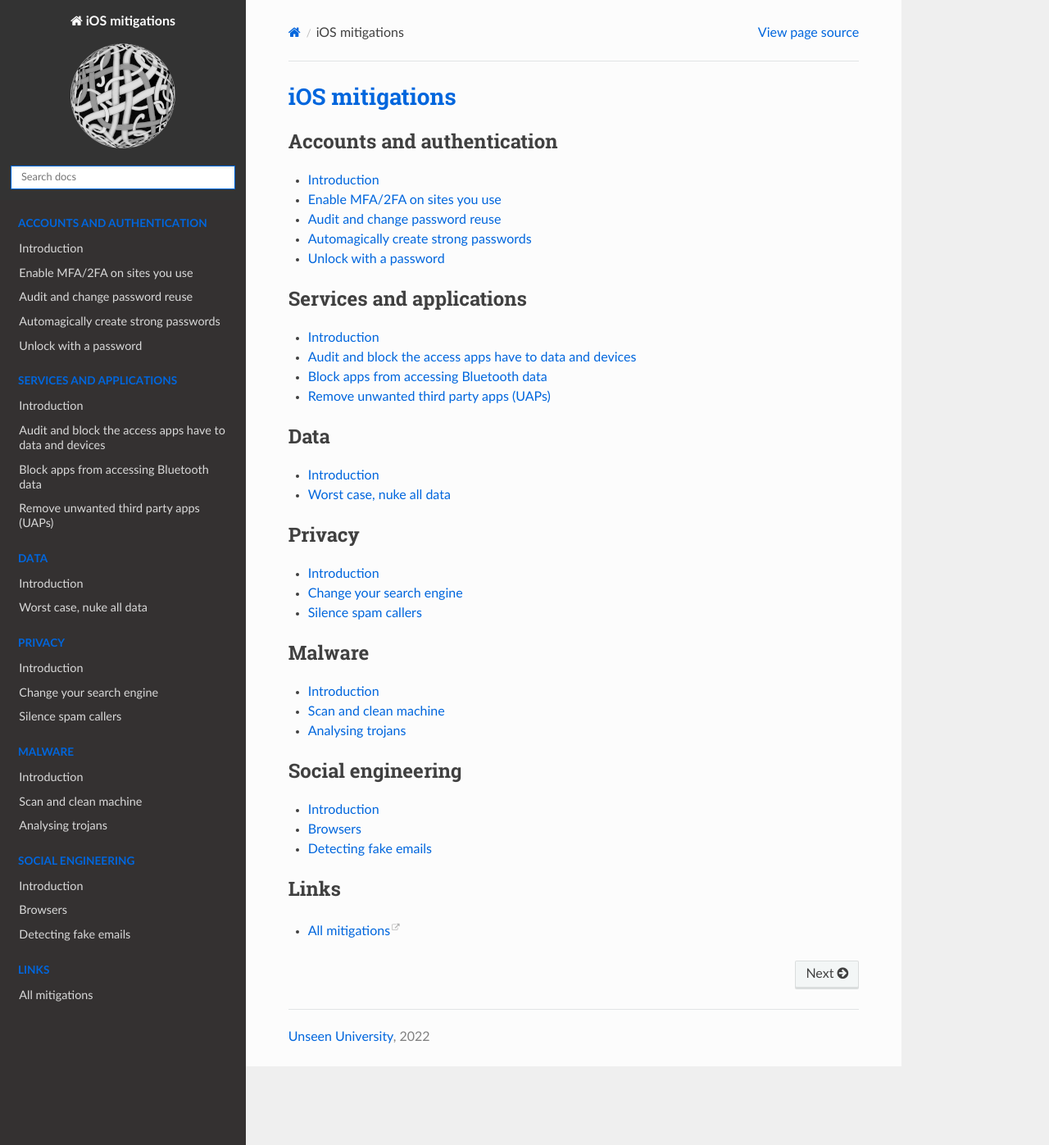
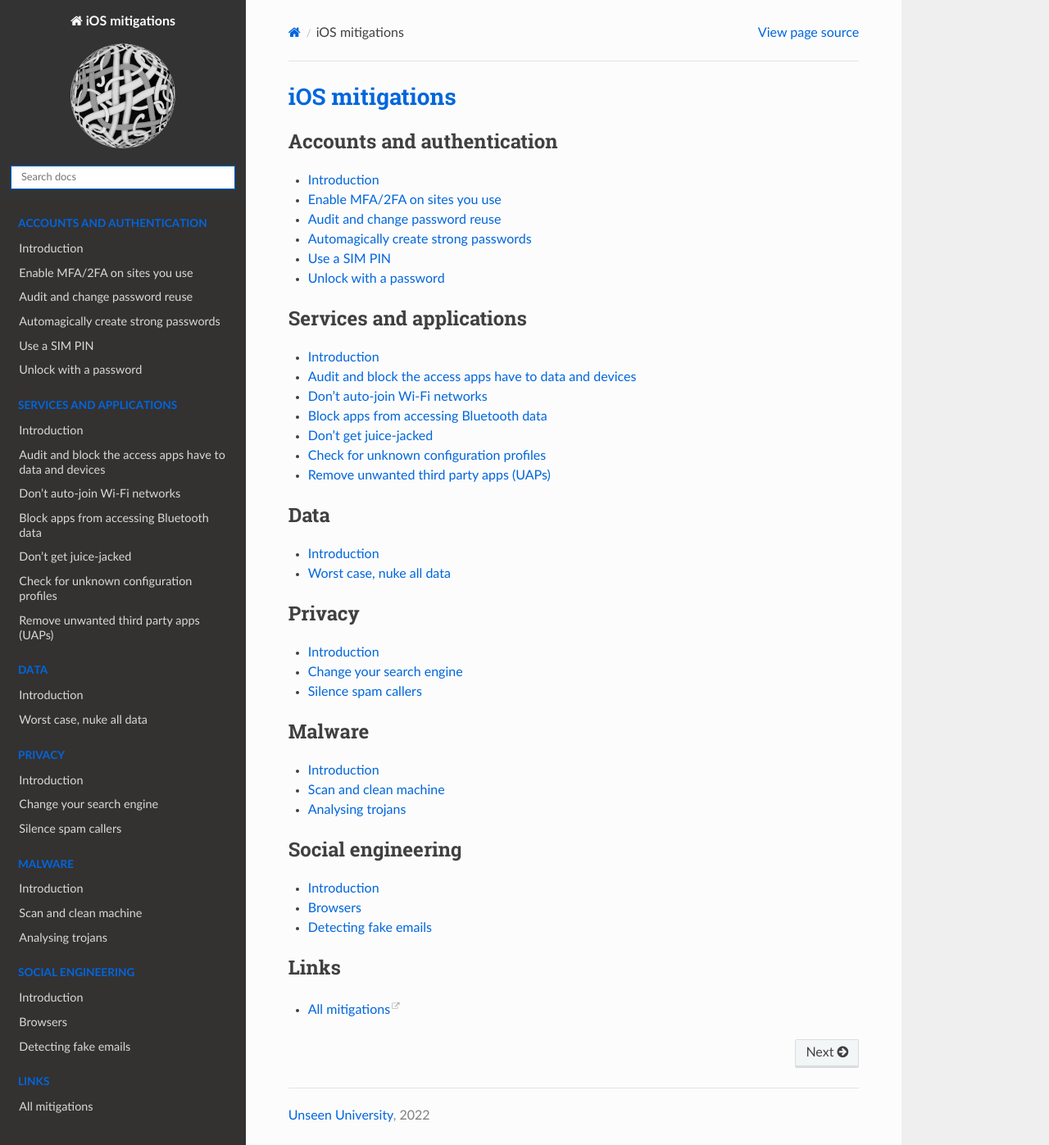
Before and after one commit to tymyrddin/blue-ios, a Sphinx documentation site: the page built from source/index.rst, in a window 1280 px wide and 1397 px high. Shown: the whole window at 82% size. Built offline with Sphinx 7.4.7 and the Read the Docs theme 2.0.0, drawn with Linux system fonts in a browser that asks for light colours.

```diff
--- a/source/docs/authentication/README.md
+++ b/source/docs/authentication/README.md
@@ -1,7 +1,7 @@
 # Introduction
 
-
+* [Use a SIM PIN](sim-pin.md)
 * [Unlock with a password](unlock.md)
 * [Audit and change password reuse](password-reuse.md)
-* [Automagically create strong web and app passwords](passwords.md)
+* [Automagically create strong passwords](passwords.md)
 * [Use multi-factor authentication (MFA)](mfa.md)
--- /dev/null
+++ b/source/docs/services/autojoin.md
@@ -0,0 +1,6 @@
+# Don't auto-join Wi-Fi networks
+
+The risk of your iPhone automatically connecting to a saved Wi-Fi location increases the chances for a
+MitM attack where an adversary tricks you into connecting to a rogue wireless access point.
+
+For every saved, open Wi-Fi hotspot, turn off the auto-join function.
```
Also changed, not shown: source/docs/authentication/sim-pin.md (added, +8 -0 lines), source/docs/services/juice-jack.md (added, +5 -0 lines), source/docs/services/profiles.md (added, +7 -0 lines).
